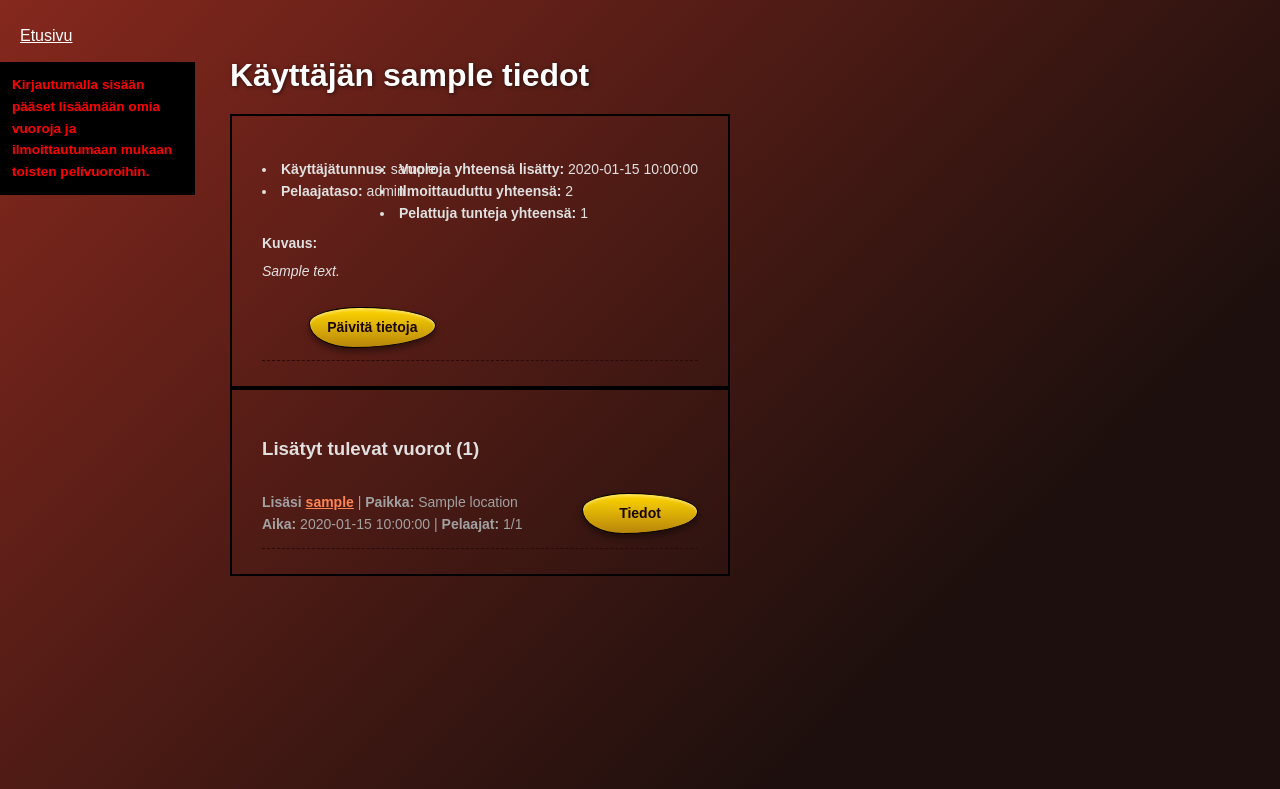
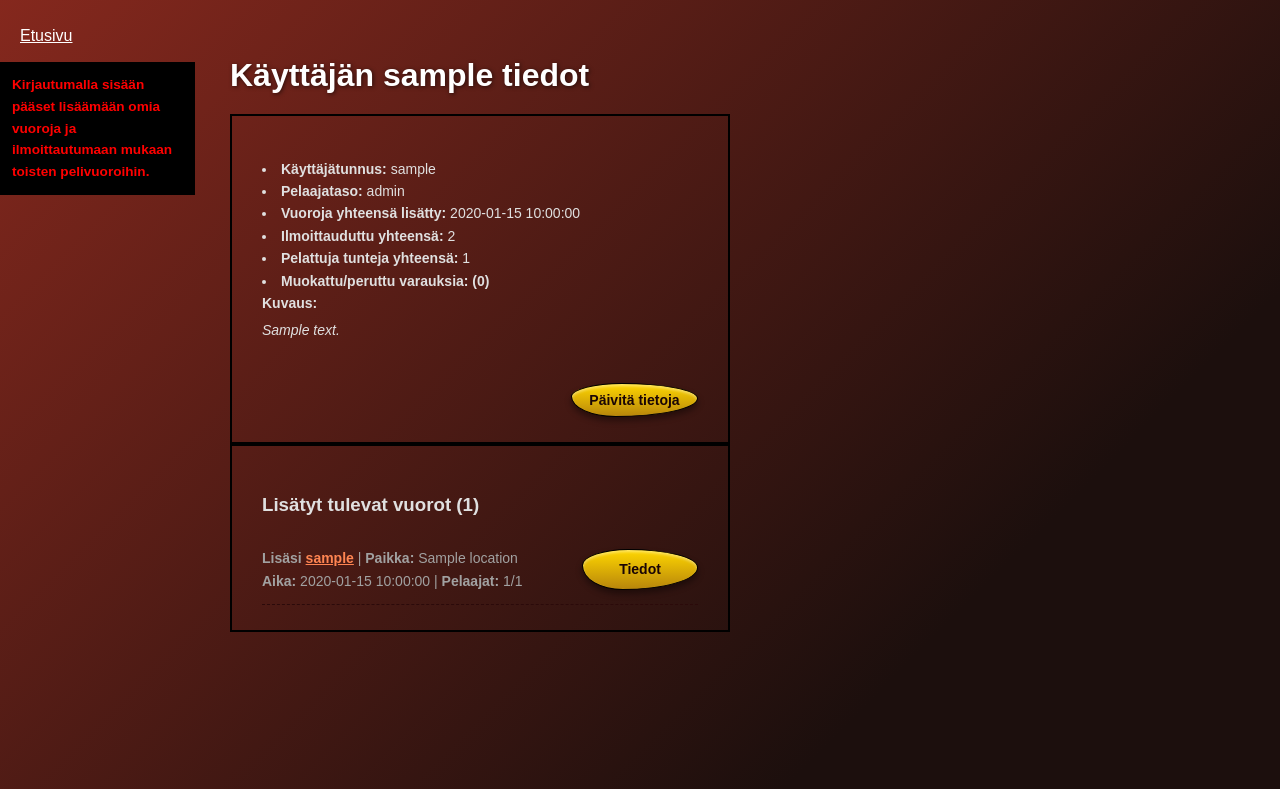
Before and after one commit to Mode-e/SulkisSeuraa, a Flask app: template templates/my_info.html in a window 1280 px wide. Shown: the part 74-863 px from the top of the page. Run offline with Flask 3, Linux system fonts and the light colour scheme; the template is opened without the code that fills it: most values are stand-ins (such as "Sample title", 1, 10 or a date in 2020).

Commit message:
Update my_info.html layout

```diff
--- a/templates/my_info.html
+++ b/templates/my_info.html
@@ -10,25 +10,23 @@
 <h2 class="Cohesive_headline">Käyttäjän {{ info[0].username }} tiedot</h2>
 {% endif %}
 <div class="Cohesive_framework">
-  <div class="slot_row">
+  <div class="slot_row" style="border-bottom: none;">
     <div class="slot-texts" style="color: #e0e0e0;">
-      <div class="statistics_framework">
-        <li><strong>Vuoroja yhteensä lisätty:</strong> {{ created }}</li>
-        <li><strong>Ilmoittauduttu yhteensä:</strong> {{ future|length + past|length }}</li>
-        <li><strong>Pelattuja tunteja yhteensä:</strong> {{ past|length }}</li>
-      </div>
       <li><strong>Käyttäjätunnus:</strong> {{ info[0].username }}</li>
       <li><strong>Pelaajataso:</strong> {{ info[0].player_level if info[0].player_level else 'Ei määritelty' }}</li>
-      <div style="margin-top: 30px;">
+
+      <li><strong>Vuoroja yhteensä lisätty:</strong> {{ created }}</li>
+      <li><strong>Ilmoittauduttu yhteensä:</strong> {{ future|length + past|length }}</li>
+      <li><strong>Pelattuja tunteja yhteensä:</strong> {{ past|length }}</li>
+      <li><strong>Muokattu/peruttu varauksia: (0)</strong></li>
       <strong>Kuvaus:</strong>
         <p style="margin-top: 5px; font-style: italic; line-height: 1.6;">
           {{ info[0].description if info[0].description else 'Ei kuvausta saatavilla.' }}
         </p>
-      </div>
-      <div class="button_container">
-        <a href="/edit_info/{{ session['user_id'] }}" class="button" style="width: 95px">Päivitä tietoja</a>
-      </div>
     </div>
+  </div>
+  <div class="button_container" style="display: flex; justify-content: flex-end; width: 100%; margin-top: 15px;">
+    <a href="/edit_info/{{ session['user_id'] }}" class="button" style="width: 95px">Päivitä tietoja</a>
   </div>
 </div>
 
```
